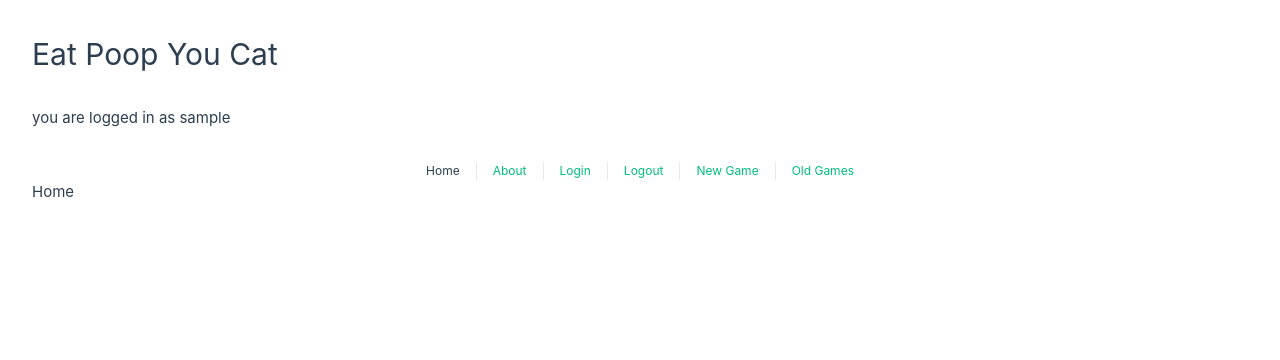
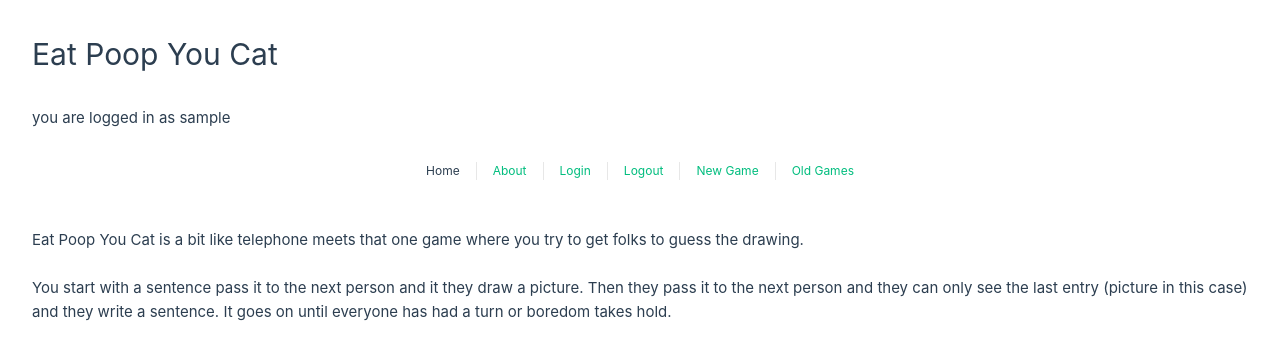
Before and after one commit to JamesOsborn-SE/epyc-web, a Vue app in the folder frontend/: page / in a window 1280 px wide. Shown: the top 360 px of the page. Built offline with nearby package versions, Linux system fonts and the light colour scheme; sample sign-in values are in the browser's storage.

Commit message:
add description

```diff
--- a/frontend/src/views/HomeView.vue
+++ b/frontend/src/views/HomeView.vue
@@ -3,6 +3,16 @@
 
 <template>
   <main>
-    Home
+  <br>
+  <br>
+    <p>
+      Eat Poop You Cat is a bit like telephone meets that one game where you try to get folks to guess the drawing.
+    </p>
+    <br>
+    <p>
+      You start with a sentence pass it to the next person and it they draw a picture.
+      Then they pass it to the next person and they can only see the last entry (picture in this case) and they write a sentence.
+      It goes on until everyone has had a turn or boredom takes hold.
+    </p>
   </main>
 </template>
```
